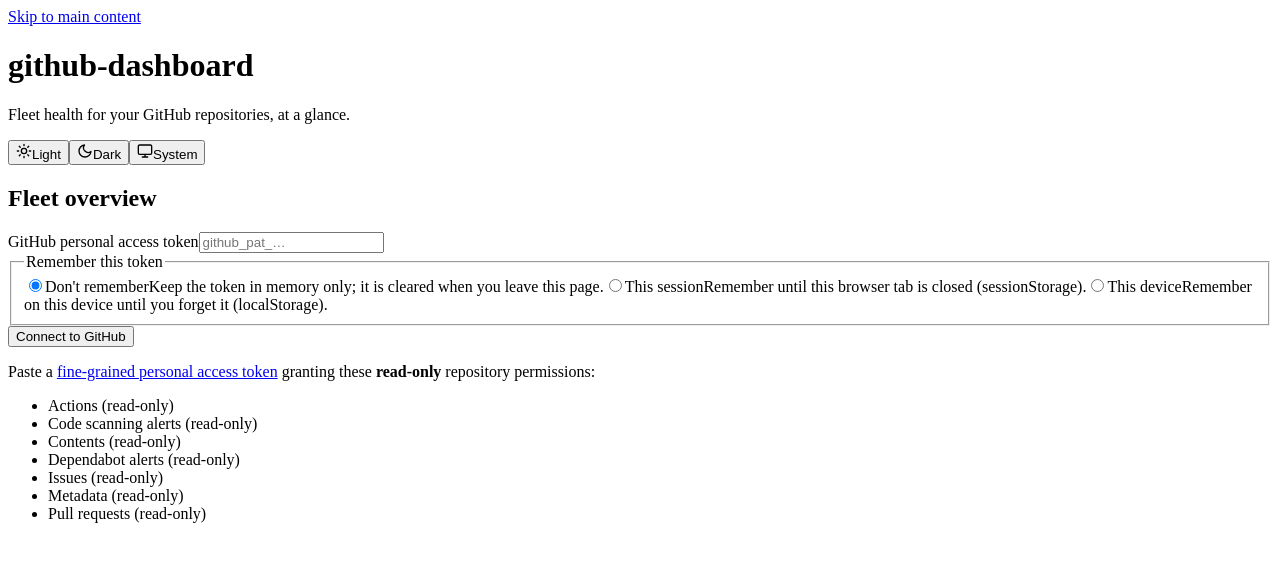
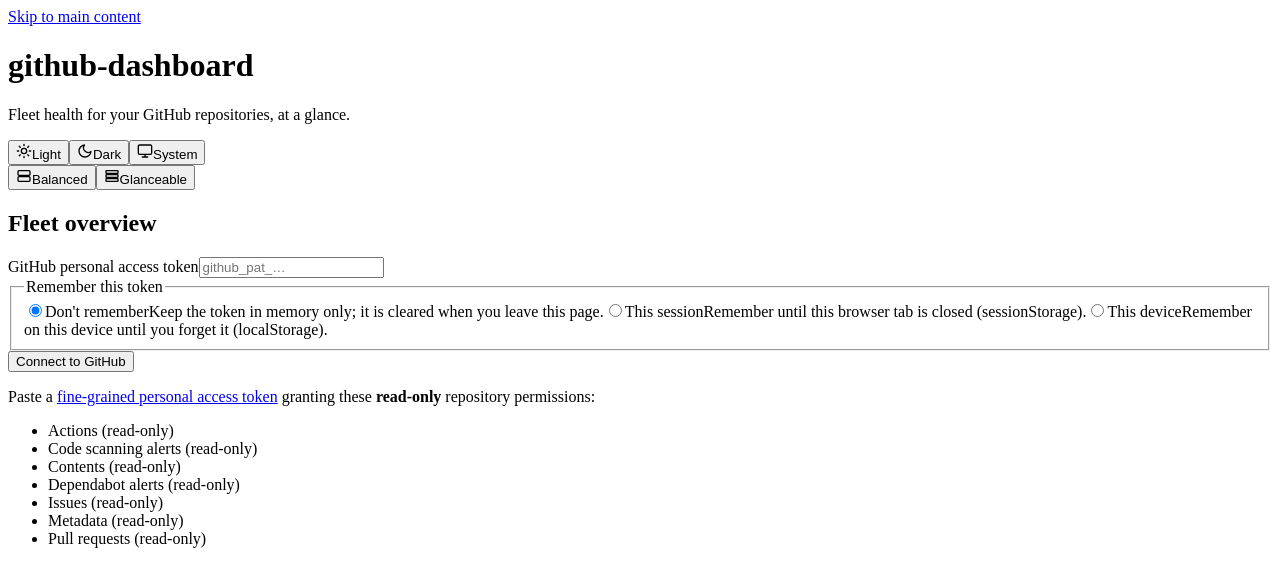
Before and after one commit to pedrofuentes/github-dashboard, a React (Vite) app: page / in a window 1280 px wide. Shown: the top 586 px of the page. Built offline with nearby package versions, Linux system fonts and the light colour scheme.

Commit message:
feat(app): expose density toggle beside theme toggle
Co-authored-by: Copilot <223556219+Copilot@users.noreply.github.com>

```diff
--- a/src/App.tsx
+++ b/src/App.tsx
@@ -2,6 +2,7 @@ import { useCallback, useEffect, useMemo, useRef, useState } from 'react';
 import type { ReactElement } from 'react';
 
 import { DashboardView } from './components/DashboardView';
+import { DensityToggle } from './components/DensityToggle';
 import { DrillDownDrawer } from './components/DrillDownDrawer';
 import { FleetGrid } from './components/FleetGrid';
 import { InboxView } from './components/inbox/InboxView';
@@ -47,6 +48,7 @@ function Shell(): ReactElement {
           </div>
           <div className="flex flex-wrap items-center gap-3">
             <ThemeToggle />
+            <DensityToggle />
             {authenticated ? <AccountBar user={user} onForget={forget} /> : null}
           </div>
         </div>
```
